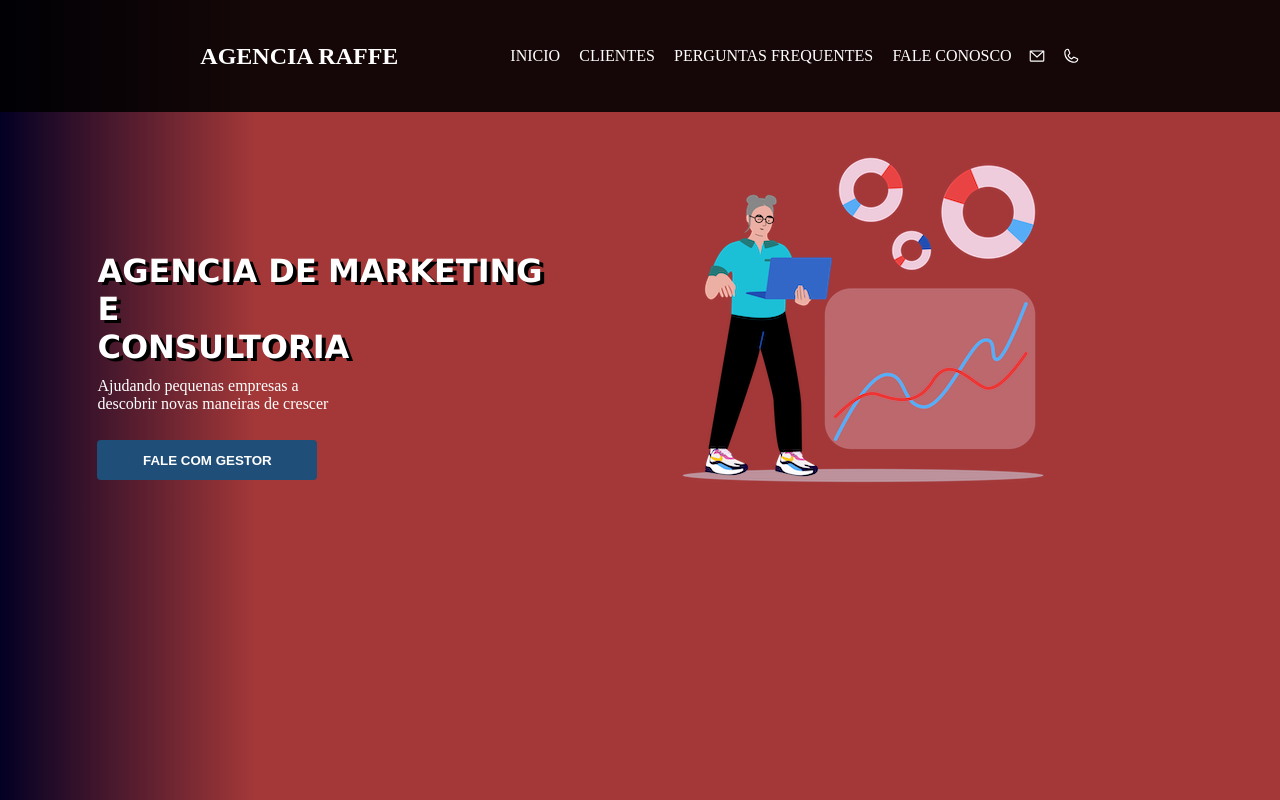
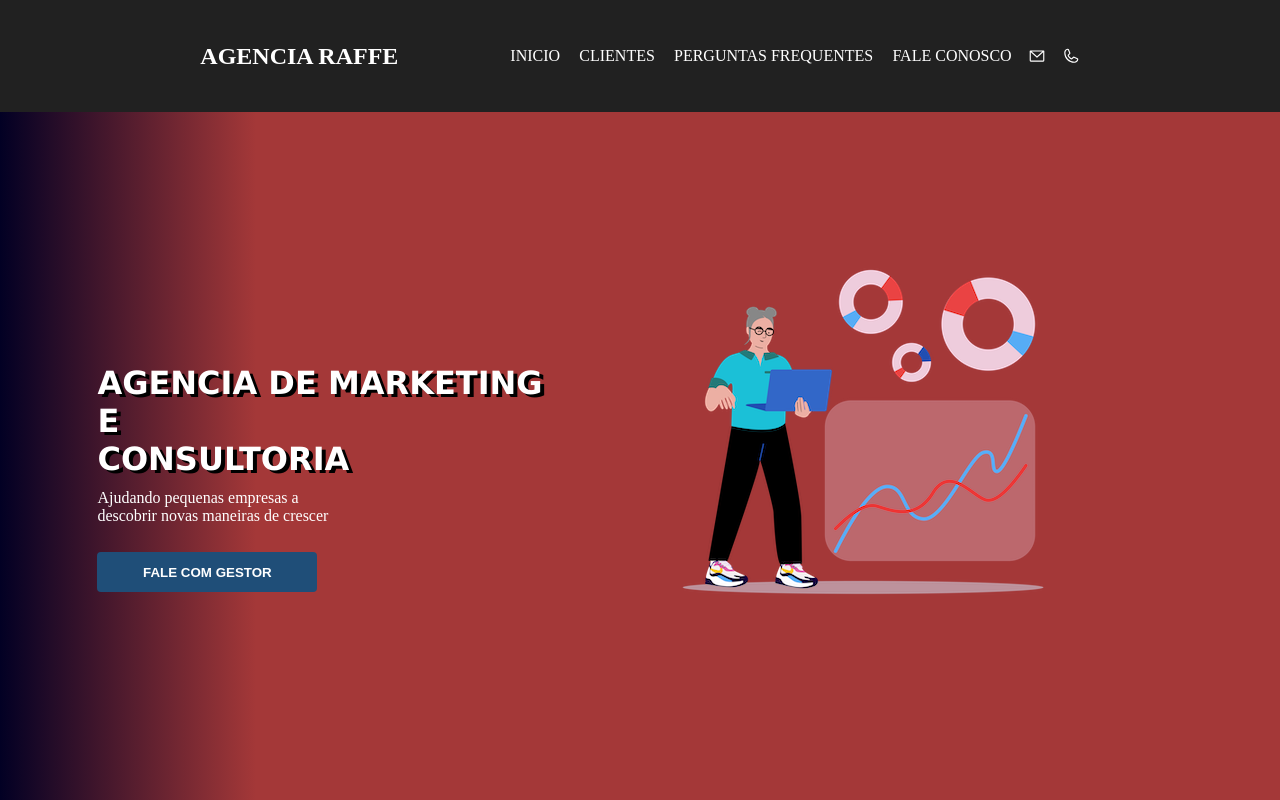
Before and after one commit to RafaelRF99/agencai-raffe, a React (Vite) app: page / in a window 1280 px wide. Shown: the top 800 px of the page. Built offline with nearby package versions, Linux system fonts and the light colour scheme.

Commit message:
fix: NavBar fixada topo

```diff
--- a/src/template/Layout/Layout.module.scss
+++ b/src/template/Layout/Layout.module.scss
@@ -1,13 +1,12 @@
 .container {
-    position: relative
-    ;
+    position: relative;
     width: 100%;
     height: 100%;
     min-height: 100vh;
 
     .top {
         width: 100%;
-        position: absolute;
+        position: sticky;
         top: 0;
     }
 }
```
